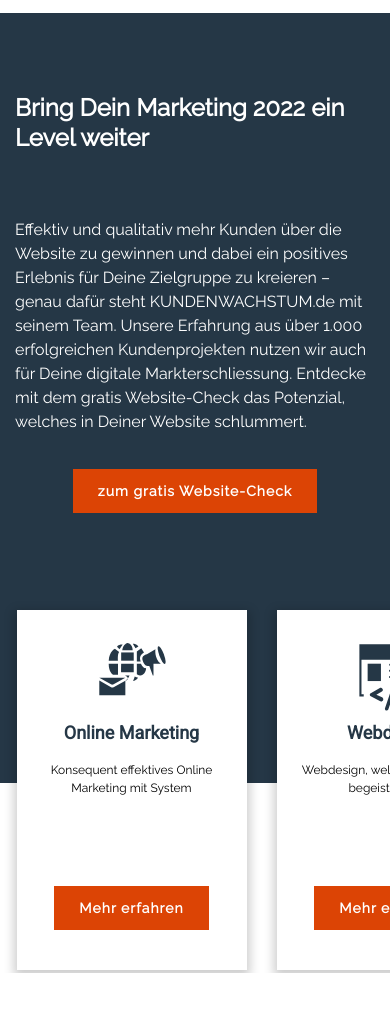
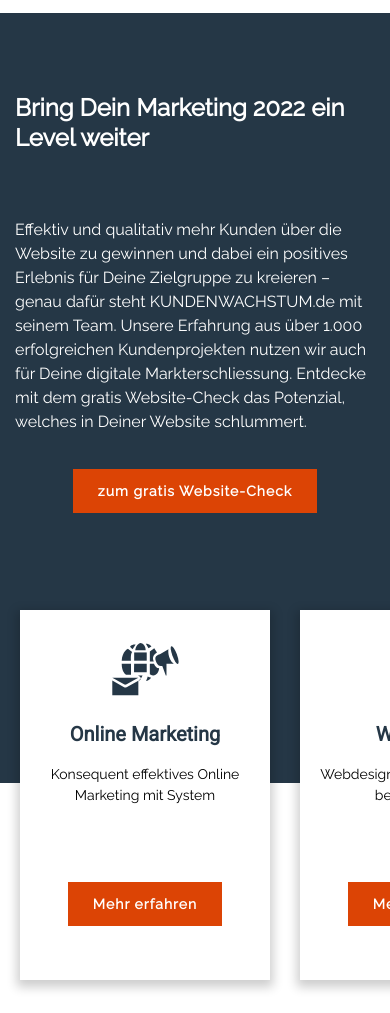
Before and after one commit to RahmatFaizan/Germen-Website, a plain HTML site: page index.html in a window 390 px wide. Shown: the part 87-1100 px from the top of the page. Drawn offline with Linux system fonts and the light colour scheme.

Commit message:
Some issue with card that can be fixd

```diff
--- a/responsive.css
+++ b/responsive.css
@@ -60,6 +60,7 @@
     min-width: 1100px;
     position: relative;
     margin: 0;
+    padding: 0 20px;
   }
 
   .section-2 {
@@ -156,21 +157,31 @@
   }
 
   #cards {
-    grid-template-columns: 230px 230px 230px 230px;
-    height: 335px;
+    grid-template-columns: 250px 250px 250px 250px;
+    height: 380px;
+    padding: 0;
   }
 
+  .card-para {
+    font-size: 16px;
+  }
   .card {
     padding: 20px 15px;
     min-width: 200px;
+    height: 370px;
   }
   .card-flex h3 {
-    font-size: 18px;
+    font-size: 20px;
   }
   .card-para {
     text-align: center;
-    line-height: 18px;
-    font-size: 12px;
+    line-height: 21px;
+    font-size: 14px;
+  }
+
+  .card-btn {
+    font-size: 14px;
+    padding: 14px 8px;
   }
 
   .ranking {
@@ -261,7 +272,7 @@
 
 @media screen and (max-width: 580px) {
   #cards {
-    min-width: 1043px;
+    min-width: 1130px;
     grid-column-gap: 30px;
   }
 
--- a/style.css
+++ b/style.css
@@ -539,7 +539,7 @@ header {
 /* Section 1  */
 .section-1 {
   display: grid;
-  grid-template-columns: repeat(auto-fit, minmax(375px, 1fr));
+  grid-template-columns: repeat(auto-fit, minmax(400px, 1fr));
   position: relative;
   padding-top: 100px;
 }
```
